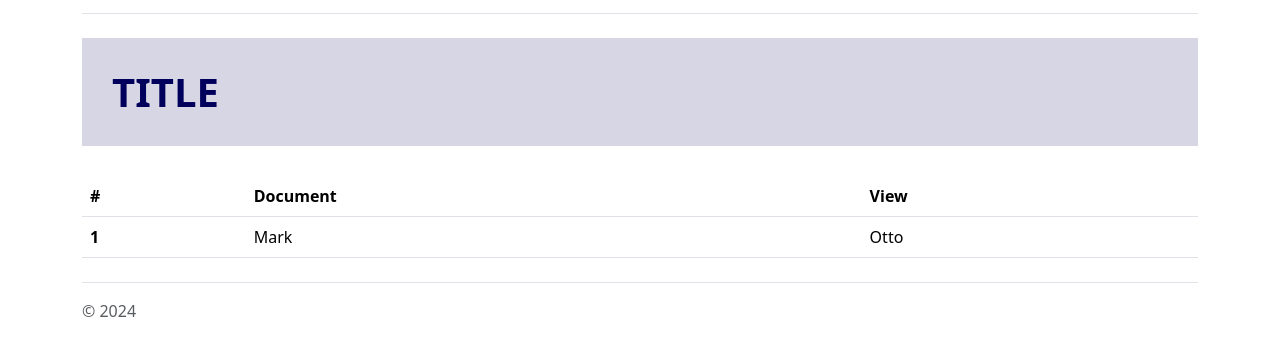
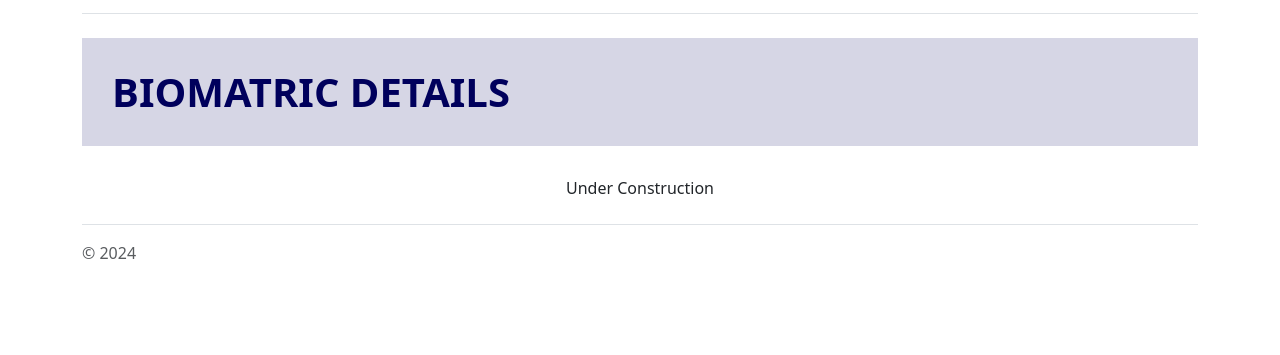
Before and after one commit to Tarun-and-Teja-Projects/veer, a website: page public/14_BIOMATRIC DETAILS.html in a window 1280 px wide. Shown: the part 125-480 px from the top of the page. Drawn offline with nearby package versions, Linux system fonts and the light colour scheme.

Commit message:
design completed

```diff
--- a/public/14_BIOMATRIC DETAILS.html
+++ b/public/14_BIOMATRIC DETAILS.html
@@ -20,27 +20,9 @@
               </svg>Back to Menu
             </a>
           </header>
-          <h1>Title</h1>
-          <div class="table responsive">
-          <table class="table table-hover">
-            <thead>
-          <tr>
-            <th scope="col">#</th>
-            <th scope="col">Document</th>
-            <th scope="col">View</th>
-          </tr>
-        </thead>
-        <tbody>
-          <tr>
-            <th scope="row">1</th>
-            <td>Mark</td>
-            <td>Otto</td>
-          </tr>
-
-
-        </tbody>
-
-        </table>
+          <h1>BIOMATRIC DETAILS</h1>
+          <div class="table responsive text-center">
+         Under Construction
 
     </div>
 
```
Also changed, not shown: public/17_TRANSPORT.html (+3 -34 lines).
